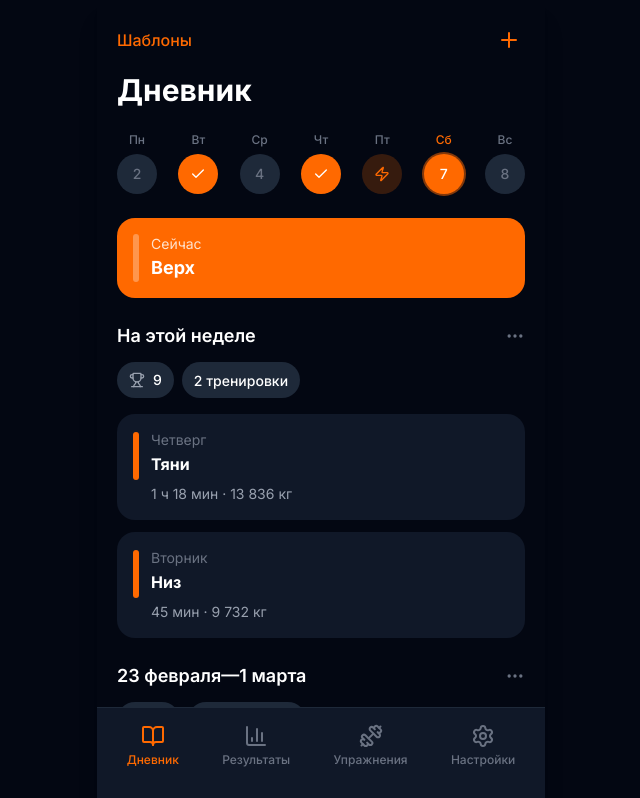
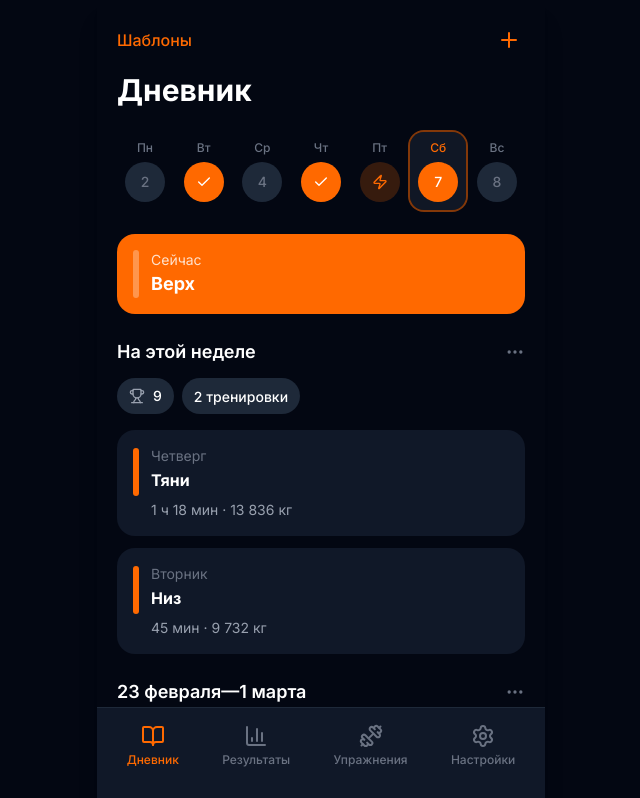
Before and after one commit to Tomasito133/FitSuperDuperApp, a Next.js app: page / in a window 1280 px wide. Shown: the top 798 px of the page, without its empty margins (319-959 px from the left). Built offline with nearby package versions, Linux system fonts and the light colour scheme.

Commit message:
Add ring around entire day button (name + circle) for today

```diff
--- a/src/app/page.tsx
+++ b/src/app/page.tsx
@@ -346,21 +346,23 @@ export default function JournalPage() {
             <button
               key={day.shortName}
               onClick={() => setSelectedDay(day.shortName)}
-              className="flex flex-col items-center gap-1.5"
+              className={`flex flex-col items-center gap-1.5 p-2 rounded-xl transition-all ${
+                day.status === "today"
+                  ? "ring-2 ring-orange-500/50 bg-gray-800/50"
+                  : ""
+              }`}
             >
               <span className={`text-xs font-medium ${
-                selectedDay === day.shortName
+                day.status === "today"
                   ? "text-orange-500"
-                  : day.status === "today"
-                    ? "text-orange-500"
-                    : "text-gray-500"
+                  : "text-gray-500"
               }`}>
                 {day.shortName}
               </span>
               <div
                 className={`w-10 h-10 rounded-full flex items-center justify-center transition-all ${
                   day.status === "today"
-                    ? "bg-orange-500 text-white ring-2 ring-orange-500/50"
+                    ? "bg-orange-500 text-white"
                     : selectedDay === day.shortName
                       ? "bg-orange-500 text-white"
                       : getDayCircleStyle(day)
```
